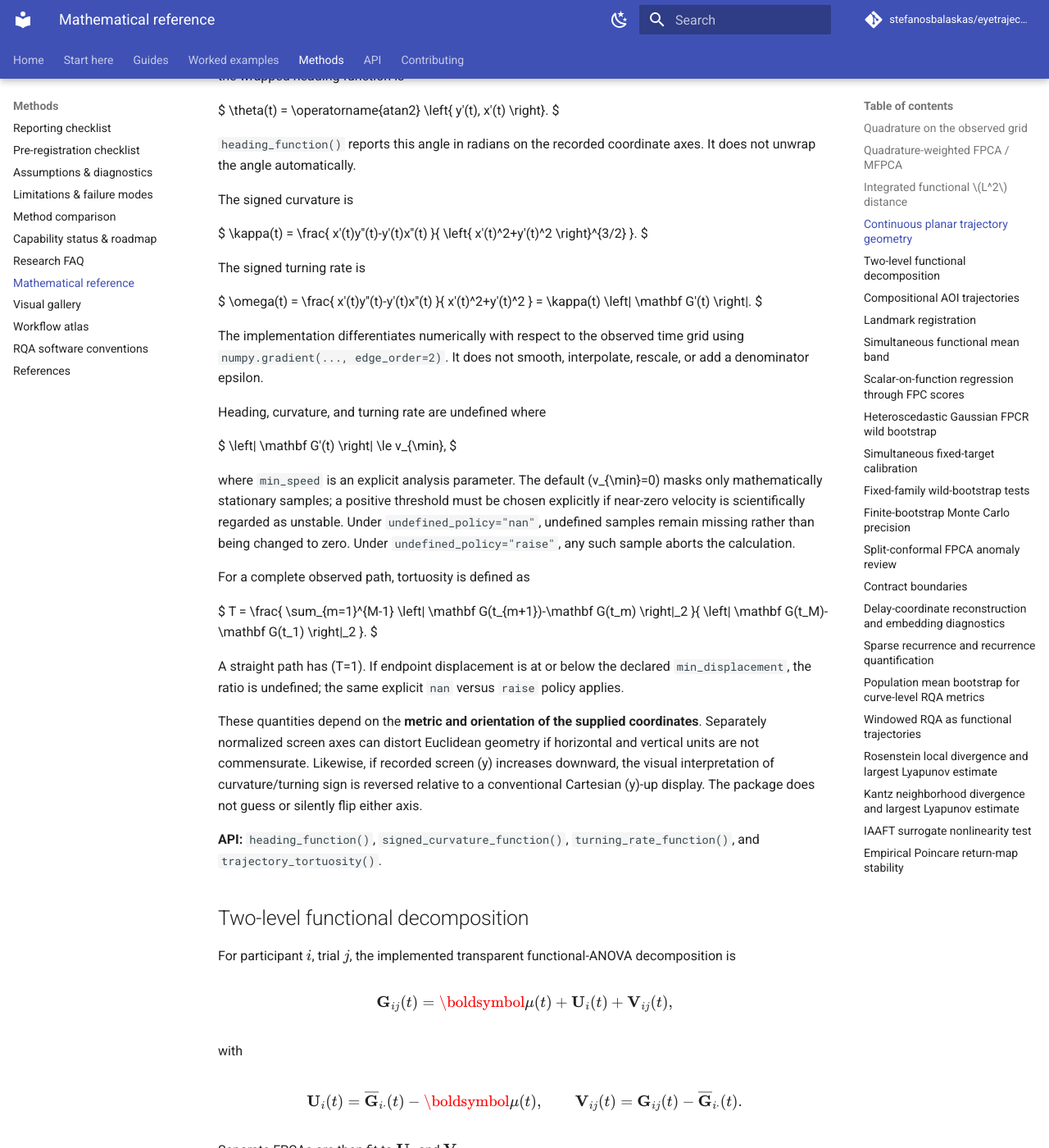
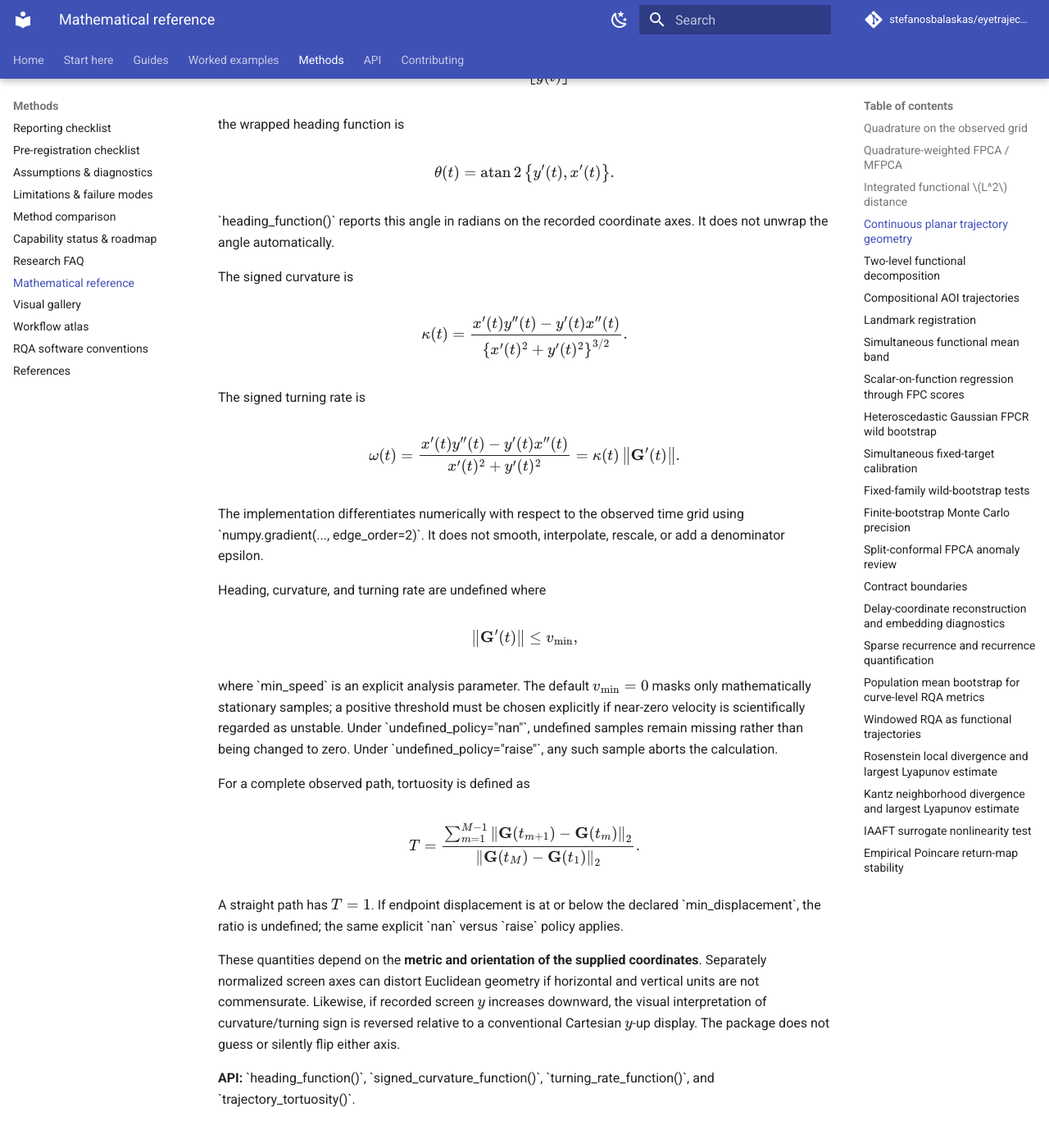
Before and after one commit to stefanosbalaskas/eyetrajectoriespy, an MkDocs documentation site: the page built from docs/methods/mathematical-reference.md, in a window 1280 px wide and 1400 px high, scrolled down 2709 px. Shown: the whole window at 82% size. Built offline with MkDocs 1.6.1 and Material for MkDocs 9.7.7, drawn with Linux system fonts in a browser that asks for light colours; comment, search, counter and statistics services are not loaded.

Commit message:
Normalize trajectory geometry mathematical reference

```diff
--- a/docs/methods/mathematical-reference.md
+++ b/docs/methods/mathematical-reference.md
@@ -134,17 +134,17 @@ $$
 
 For a declared planar trajectory
 
-$
+$$
 \mathbf G(t)=
 \begin{bmatrix}
 x(t)\\
 y(t)
 \end{bmatrix},
-$
+$$
 
 the wrapped heading function is
 
-$
+$$
 \theta(t)
 =
 \operatorname{atan2}
@@ -152,13 +152,13 @@ $
 y'(t),
 x'(t)
 \right\}.
-$
+$$
 
-`heading_function()` reports this angle in radians on the recorded coordinate axes. It does not unwrap the angle automatically.
+\`heading_function()\` reports this angle in radians on the recorded coordinate axes. It does not unwrap the angle automatically.
 
 The signed curvature is
 
-$
+$$
 \kappa(t)
 =
 \frac{
@@ -168,11 +168,11 @@ x'(t)y''(t)-y'(t)x''(t)
 x'(t)^2+y'(t)^2
 \right\}^{3/2}
 }.
-$
+$$
 
 The signed turning rate is
 
-$
+$$
 \omega(t)
 =
 \frac{
@@ -185,25 +185,25 @@ x'(t)^2+y'(t)^2
 \left\|
 \mathbf G'(t)
 \right\|.
-$
+$$
 
-The implementation differentiates numerically with respect to the observed time grid using `numpy.gradient(..., edge_order=2)`. It does not smooth, interpolate, rescale, or add a denominator epsilon.
+The implementation differentiates numerically with respect to the observed time grid using \`numpy.gradient(..., edge_order=2)\`. It does not smooth, interpolate, rescale, or add a denominator epsilon.
 
 Heading, curvature, and turning rate are undefined where
 
-$
+$$
 \left\|
 \mathbf G'(t)
 \right\|
 \le
 v_{\min},
-$
+$$
 
-where `min_speed` is an explicit analysis parameter. The default (v_{\min}=0) masks only mathematically stationary samples; a positive threshold must be chosen explicitly if near-zero velocity is scientifically regarded as unstable. Under `undefined_policy="nan"`, undefined samples remain missing rather than being changed to zero. Under `undefined_policy="raise"`, any such sample aborts the calculation.
+where \`min_speed\` is an explicit analysis parameter. The default \(v_{\min}=0\) masks only mathematically stationary samples; a positive threshold must be chosen explicitly if near-zero velocity is scientifically regarded as unstable. Under \`undefined_policy="nan"\`, undefined samples remain missing rather than being changed to zero. Under \`undefined_policy="raise"\`, any such sample aborts the calculation.
 
 For a complete observed path, tortuosity is defined as
 
-$
+$$
 T
 =
 \frac{
@@ -216,13 +216,13 @@ T
 \mathbf G(t_M)-\mathbf G(t_1)
 \right\|_2
 }.
-$
+$$
 
-A straight path has (T=1). If endpoint displacement is at or below the declared `min_displacement`, the ratio is undefined; the same explicit `nan` versus `raise` policy applies.
+A straight path has \(T=1\). If endpoint displacement is at or below the declared \`min_displacement\`, the ratio is undefined; the same explicit \`nan\` versus \`raise\` policy applies.
 
-These quantities depend on the **metric and orientation of the supplied coordinates**. Separately normalized screen axes can distort Euclidean geometry if horizontal and vertical units are not commensurate. Likewise, if recorded screen (y) increases downward, the visual interpretation of curvature/turning sign is reversed relative to a conventional Cartesian (y)-up display. The package does not guess or silently flip either axis.
+These quantities depend on the **metric and orientation of the supplied coordinates**. Separately normalized screen axes can distort Euclidean geometry if horizontal and vertical units are not commensurate. Likewise, if recorded screen \(y\) increases downward, the visual interpretation of curvature/turning sign is reversed relative to a conventional Cartesian \(y\)-up display. The package does not guess or silently flip either axis.
 
-**API:** `heading_function()`, `signed_curvature_function()`, `turning_rate_function()`, and `trajectory_tortuosity()`.
+**API:** \`heading_function()\`, \`signed_curvature_function()\`, \`turning_rate_function()\`, and \`trajectory_tortuosity()\`.
 
 ## Two-level functional decomposition { #multilevel }
 
```
